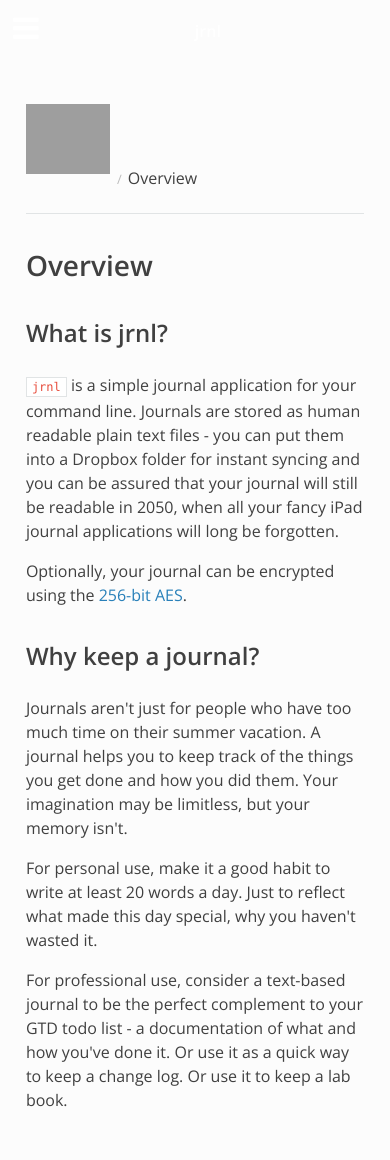
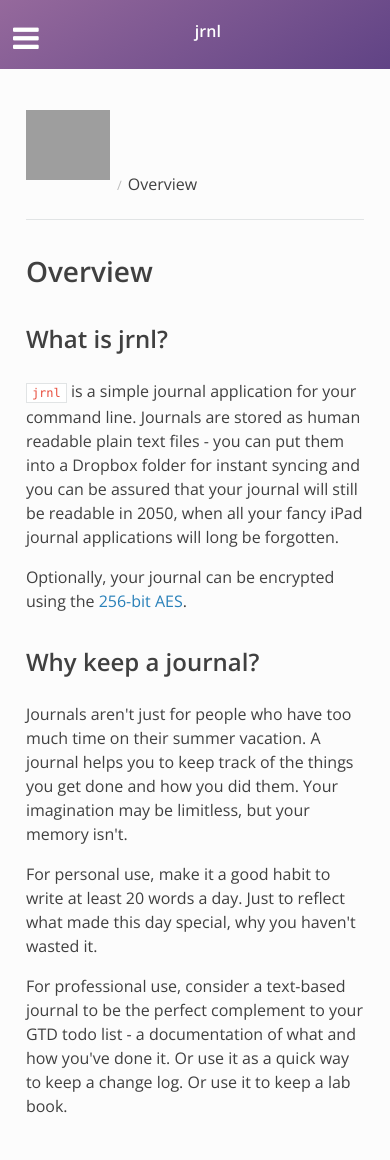
Before and after one commit to jrnl-org/jrnl, an MkDocs documentation site: the page built from docs/overview.md, in a window 390 px wide. Built offline with MkDocs 1.6.1, drawn with Linux system fonts in a browser that asks for light colours; nearby versions of some CDN libraries; grey boxes are pictures that could not be loaded.

Commit message:
Display header in mobile docs

```diff
--- a/docs/assets/theme.css
+++ b/docs/assets/theme.css
@@ -45,9 +45,17 @@
 /* No-one likes lines that are 400 characters long. */
 div.rst-content {max-width: 54em;}
 
-.wy-side-nav-search, .wy-nav-top, .wy-menu-vertical li.current {
+.wy-side-nav-search, .wy-menu-vertical li.current {
   background-color: transparent;
 }
+.wy-nav-top {
+  background-image: linear-gradient(-211deg, #95699C 0%, #604385 100%);
+}
+
+.wy-nav-top .fa-bars {
+  line-height: 50px;
+}
+
 .wy-side-nav-search a.icon-home {
   width: 100%;
   max-width: 250px;
```
